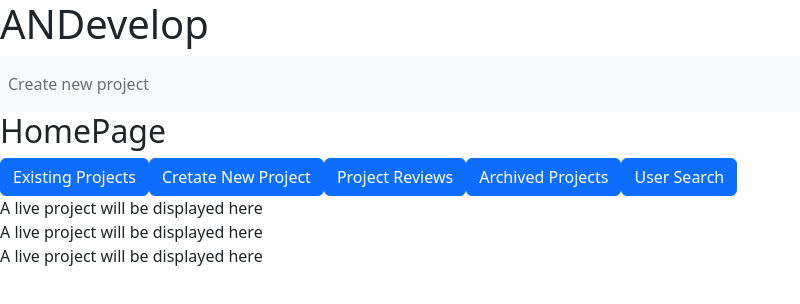
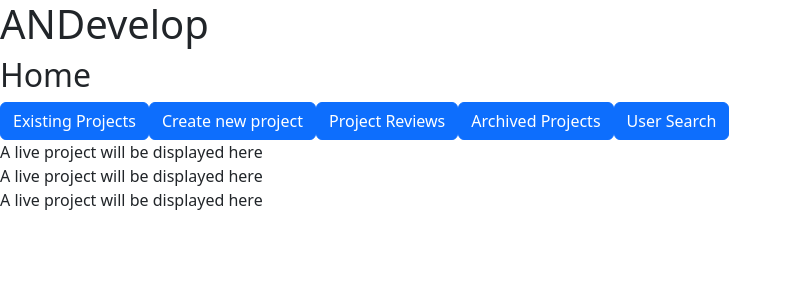
Before and after one commit to 1upskillsystems/ANDevelop, a React (Create React App) app in the folder client/: page / in a window 1280 px wide. Shown: the top 304 px of the page, without its empty margins (0-800 px from the left). Built offline with nearby package versions, Linux system fonts and the light colour scheme.

Commit message:
adds functionality to create new project -removes create project btn from app js

```diff
--- a/client/src/App.js
+++ b/client/src/App.js
@@ -2,7 +2,6 @@ import React from "react";
 import { Route, Routes } from "react-router-dom";
 import CurrentProjects from "./components/currentProjects";
 import HomePage from "./components/HomePage";
-import CreateProjectButton from "./components/newProjectButton";
 import TemplateRoute from "./components/templateRoute";
 
 const App = () => {
@@ -10,7 +9,6 @@ const App = () => {
     <main>
       <header>
         <h1>ANDevelop</h1>
-        <CreateProjectButton />
       </header>
       <HomePage />
       <Routes>
--- a/client/src/components/HomePage.js
+++ b/client/src/components/HomePage.js
@@ -1,13 +1,18 @@
 import React from "react";
 import Button from "react-bootstrap/Button";
+import { NavLink } from "react-router-dom";
 
 const HomePage = () => {
   return (
     <div>
-      <h2>HomePage</h2>
+      <h2>Home</h2>
       <div id="menu-container">
         <Button>Existing Projects</Button>
-        <Button>Cretate New Project</Button>
+        <Button>
+          <NavLink className="nav-link" to="/choose-template-route">
+            Create new project
+          </NavLink>
+        </Button>
         <Button>Project Reviews</Button>
         <Button>Archived Projects</Button>
         <Button>User Search</Button>
```
